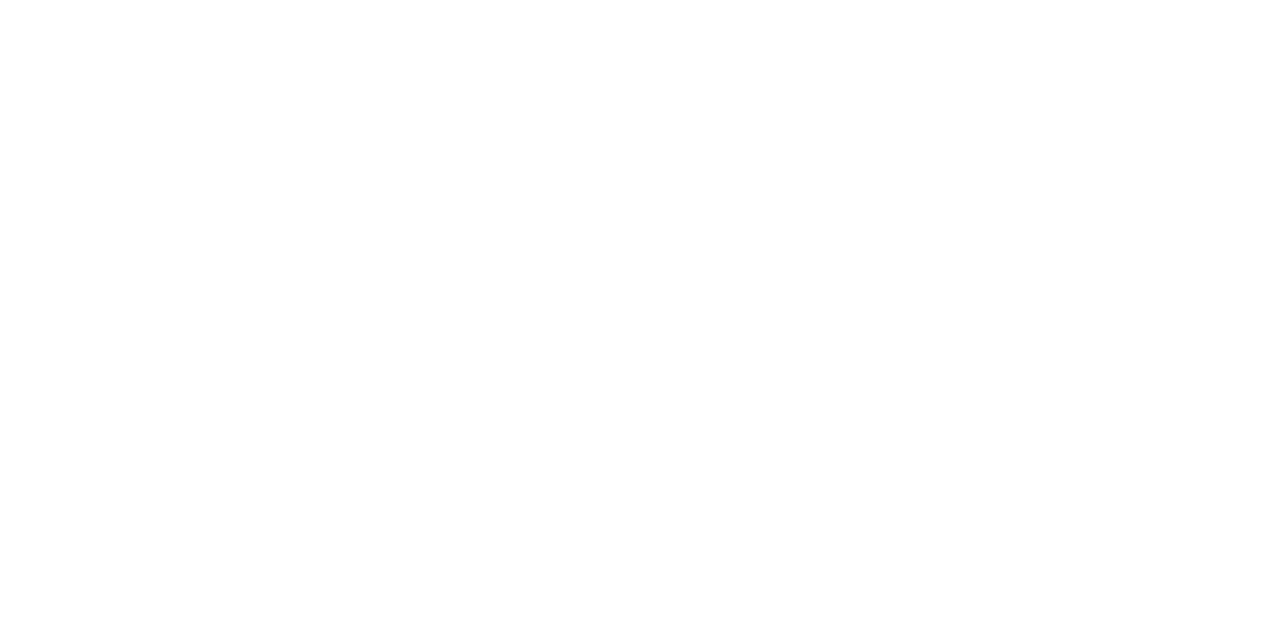
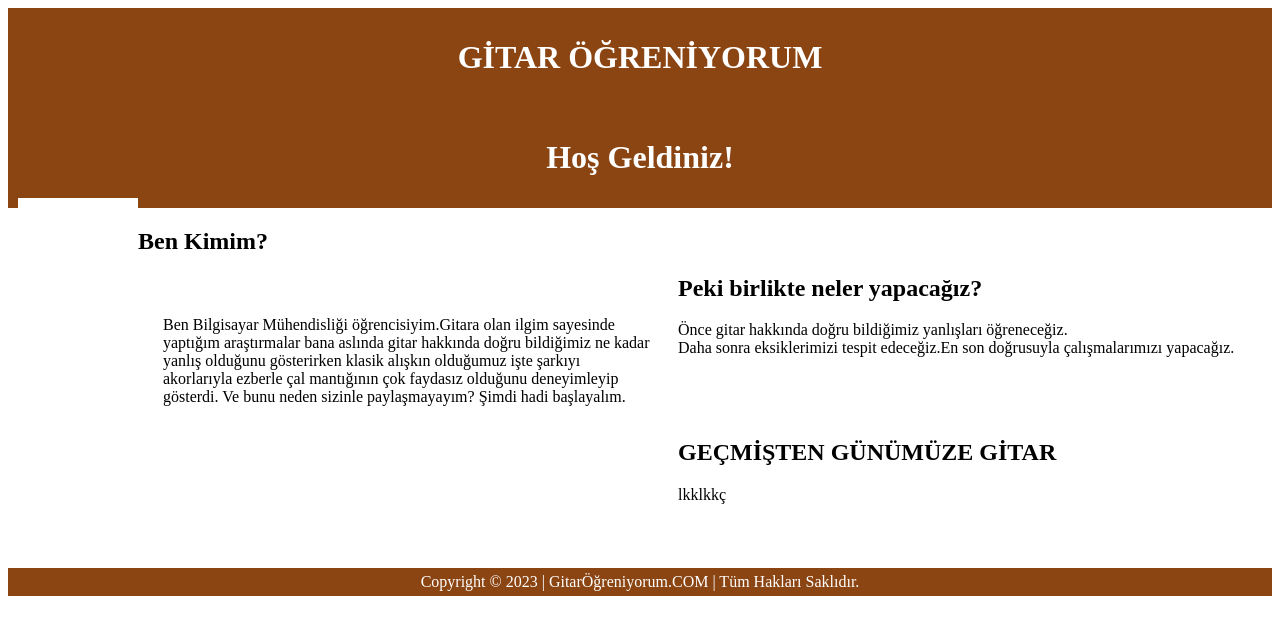
Before and after one commit to sevvalsasmazz/Web-Programming, a plain HTML site: page index.html in a window 1280 px wide. Drawn offline with Linux system fonts and the light colour scheme.

Commit message:
commit 1

```diff
--- a/index.html
+++ b/index.html
@@ -2,10 +2,60 @@
 <html>
 <head>
     <meta charset="utf-8">
-    <meta name="viewport" content="widht=device-widht",inital scale="1">
+    <meta name="viewport" content="widht=device-widht",inital scale="1"> <!--Web sitesinin açılan cihaza göre genişliğini ayarladık ve başlangıç büuüklüğünü 1 yaptık.-->
+    <title>GİTAR ÖĞRENİYORUM|DOĞRU BİLDİĞİMİZ YANLIŞLAR</title>
+    <link rel="stylesheet" href="main.css">
+
 </head>
 <body>
+    <header>
+        <h1>GİTAR ÖĞRENİYORUM </h1>
+    </header>
 
+
+
+    <header>
+		<h1>Hoş Geldiniz!</h1>
+		<nav>
+			<ul>
+				<li><a href="#">Anasayfa</a></li>
+				<li><a href="#">Hakkımızda</a></li>
+				<li><a href="#">İletişim</a></li>
+			</ul>
+		</nav>
+	</header>
+    <main>
+		<section>
+			<h2>Ben Kimim?</h2>
+			<p>Ben Bilgisayar Mühendisliği öğrencisiyim.Gitara olan ilgim sayesinde yaptığım araştırmalar
+                bana aslında gitar hakkında doğru bildiğimiz ne kadar yanlış olduğunu gösterirken klasik alışkın olduğumuz
+                işte şarkıyı akorlarıyla ezberle çal mantığının çok faydasız olduğunu deneyimleyip gösterdi. Ve bunu neden
+                sizinle paylaşmayayım? Şimdi hadi başlayalım.
+            </p>
+		</section>
+		<section>
+			<h2>Peki birlikte neler yapacağız?</h2>
+			<ul>
+				<li>Önce gitar hakkında doğru bildiğimiz yanlışları öğreneceğiz.</li>
+				<li>Daha sonra eksiklerimizi tespit edeceğiz.</li>
+				<li>En son doğrusuyla çalışmalarımızı yapacağız.</li>
+			</ul>
+            <p>
+                <h2>
+                GEÇMİŞTEN GÜNÜMÜZE GİTAR
+                </h2>
+                lkklkkç
+            </p>
+		</section>
+	</main>
+
+
+
+
+
+    <footer>
+        Copyright © 2023 | GitarÖğreniyorum.COM | Tüm Hakları Saklıdır.
+        </footer>
 
 
 </body>
--- a/main.css
+++ b/main.css
@@ -0,0 +1,62 @@
+
+
+
+header {
+    background-color:saddlebrown;
+    color:white;
+    padding:10px;
+    text-align:center;
+}
+
+body {
+
+    background-color: white;
+
+}
+nav {
+    background-color:white;
+    width:100px;
+    height:300px;
+    float:left;
+    display: block;
+    color:saddlebrown;
+    text-align: center;
+    padding: 10px 10px;
+    text-decoration: none;
+    line-height:30px;
+}
+ul {
+    list-style-type: none;
+    overflow: hidden;
+    padding: 0;
+    margin: 0;
+    background-color:white;
+}
+
+li {
+    float: left;
+}
+
+li a {
+    color: white;
+    display: block;
+    text-align: center;
+    padding: 10px 10px;
+    text-decoration: none;
+}
+
+
+section p {
+    width:490px;
+    padding:25px;
+    float:left;
+
+}
+
+footer {
+    background-color:saddlebrown;
+    color:white;
+    text-align:center;
+    clear:both;
+    padding:5px;
+}
```
Also changed, not shown: script.js (added), 1 other file.
